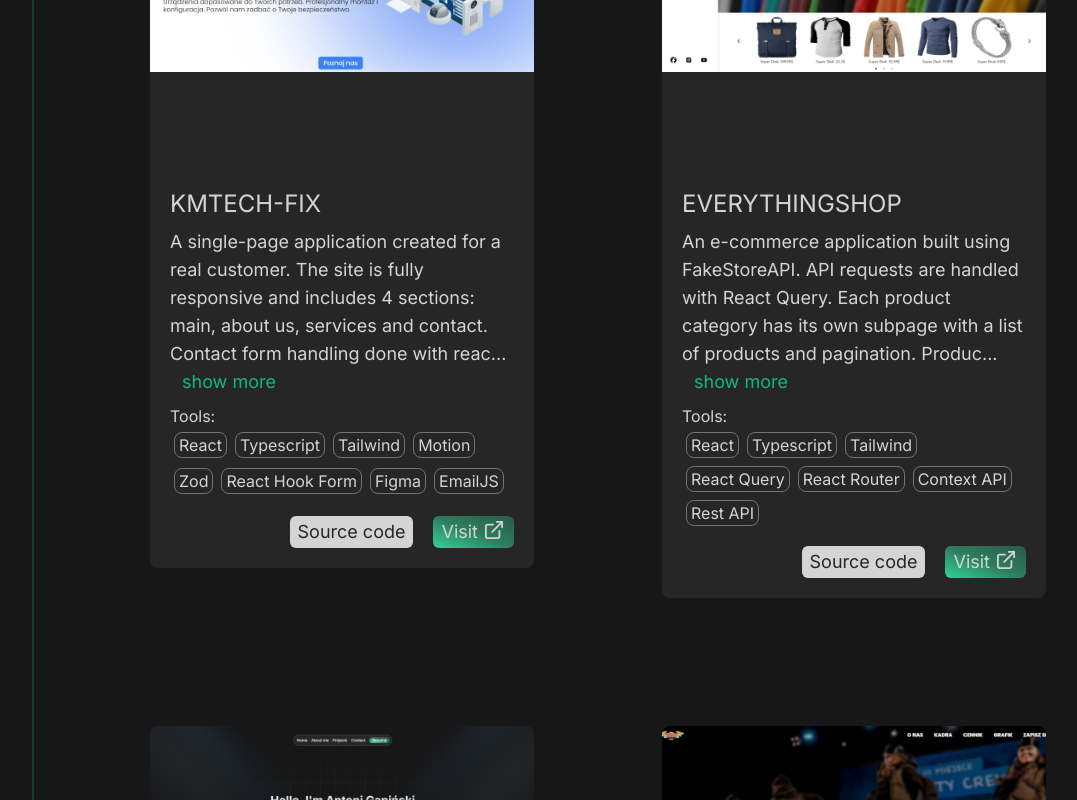
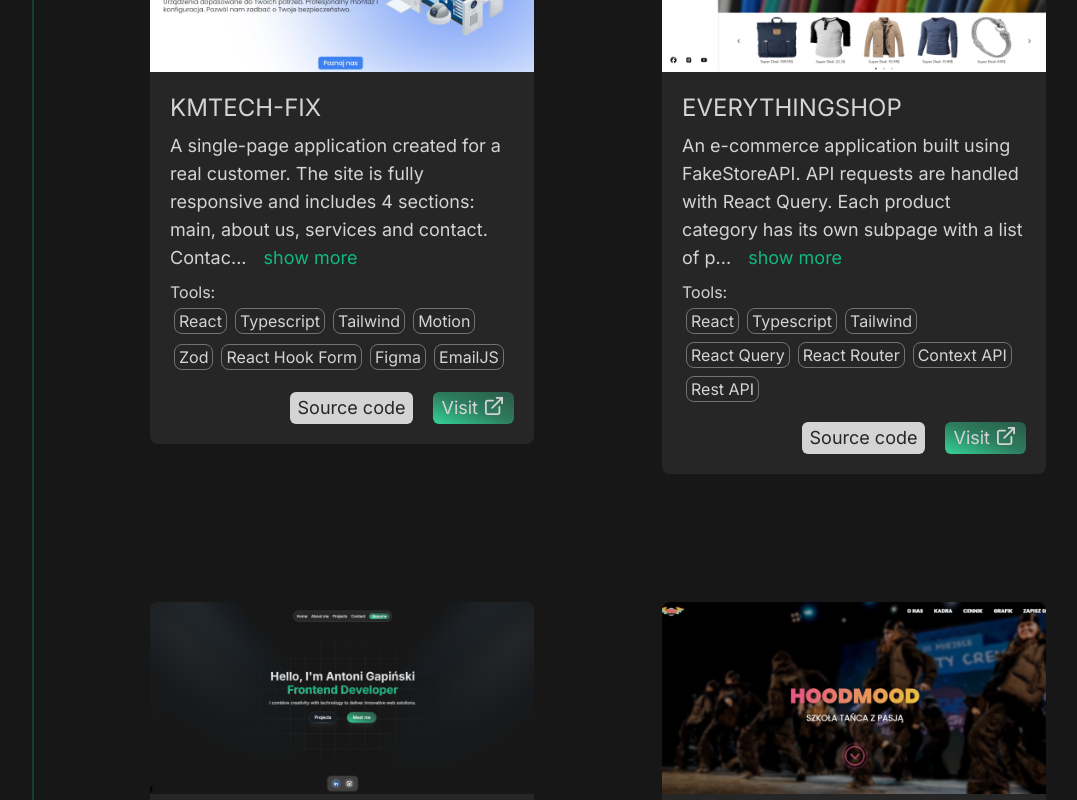
Before and after one commit to gapinsky/portfolio, a Next.js app: page / in a window 1280 px wide. Shown: the part 1840-2640 px from the top of the page, without its empty margins (42-1119 px from the left). Built offline with nearby package versions, Linux system fonts and the light colour scheme.

Commit message:
fixing bugs before deploying v.1

```diff
--- a/app/layout.tsx
+++ b/app/layout.tsx
@@ -1,7 +1,7 @@
 import type { Metadata } from "next";
 import { Inter } from "next/font/google";
 import "./globals.css";
-const inter = Inter();
+const inter = Inter({ subsets: ["latin", "latin-ext"], display: "swap" });
 
 export const metadata: Metadata = {
   title: "Antoni Gapiński",
--- a/app/sections/projects/ProjectCard.tsx
+++ b/app/sections/projects/ProjectCard.tsx
@@ -21,7 +21,7 @@ const ProjectCard = ({
   github,
 }: Props) => {
   const [isExpand, setIsExpand] = useState(false);
-  let text = isExpand ? description : `${description.slice(0, 183)}...`;
+  let text = isExpand ? description : `${description.slice(0, 153)}...`;
   const handleExpand = () => {
     setIsExpand((prevState) => !prevState);
   };
@@ -43,7 +43,7 @@ const ProjectCard = ({
       viewport={{ once: true, amount: 0.5 }}
       className=" flex flex-col  h-fit    bg-neutral-800 overflow-hidden rounded-lg  md:max-w-lg  xl:max-w-xl "
     >
-      <div className="relative  xl:h-72 overflow-hidden   ">
+      <div className="relative   overflow-hidden   ">
         <Image
           src={image}
           height={50}
```
